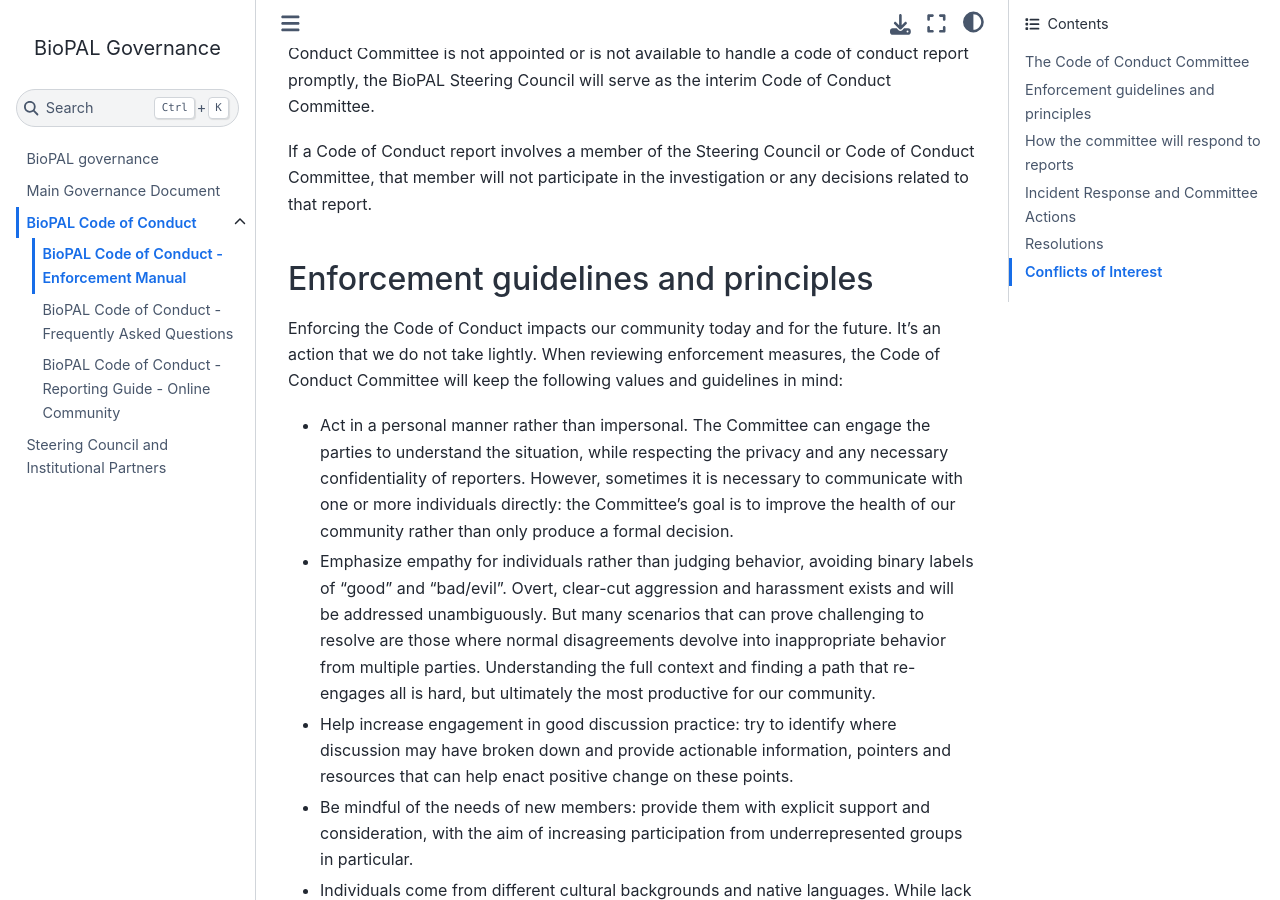
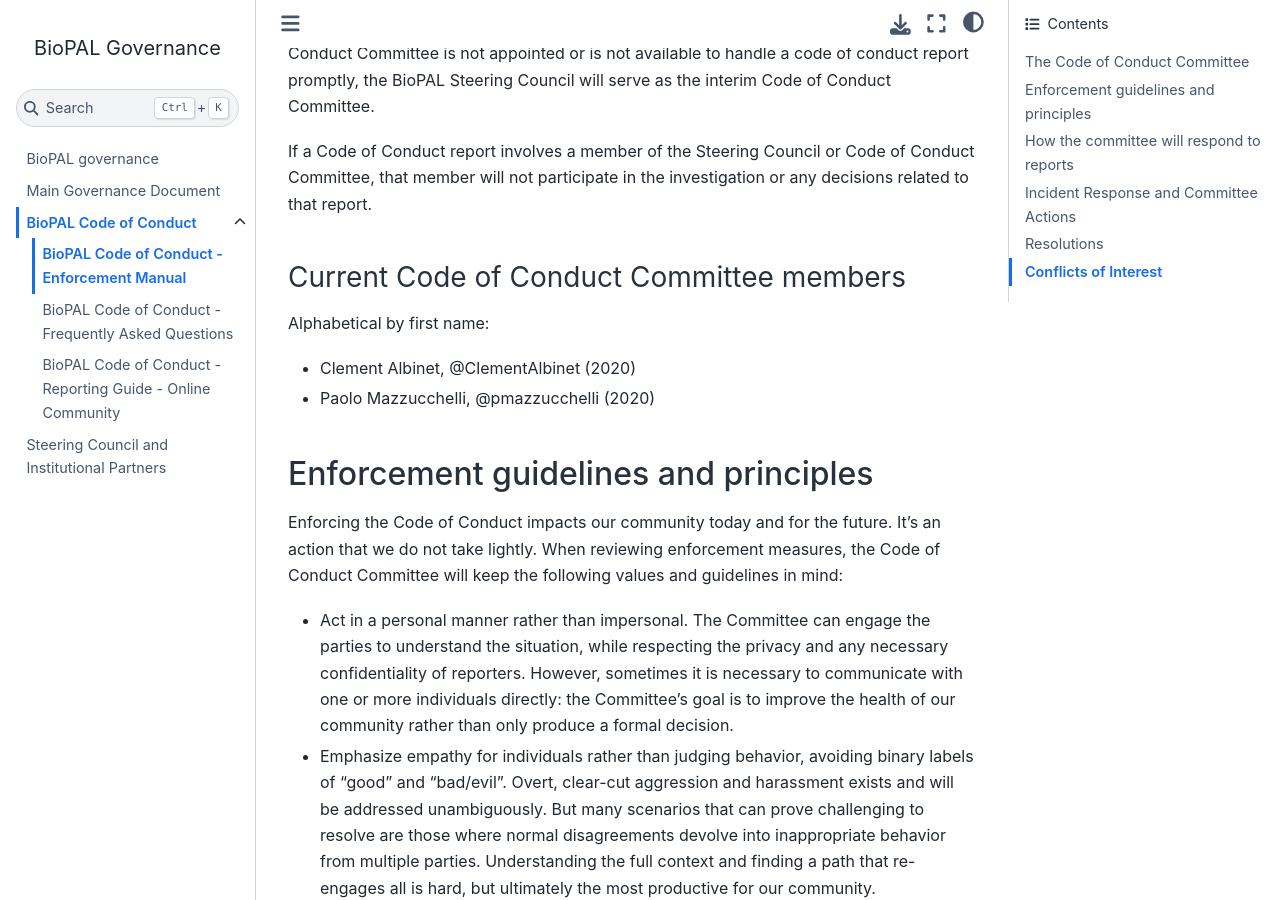
Before and after one commit to BioPAL/governance, a Jupyter Book: the page built from conduct/enforcement.md, in a window 1280 px wide and 900 px high, scrolled down 370 px. Built offline with Jupyter Book 1.0.4 settings and Sphinx 7.4.7 and the Sphinx Book theme 1.1.4, drawn with Linux system fonts in a browser that asks for light colours.

Commit message:
[ENH] add volunteer coc committee members

```diff
--- a/conduct/enforcement.md
+++ b/conduct/enforcement.md
@@ -3,6 +3,7 @@
 This is the enforcement manual followed by BioPAL's Code of Conduct Committee.
 It's used when we respond to an incident to make sure we are consistent and
 fair.
+
 
 ## The Code of Conduct Committee
 
@@ -16,6 +17,15 @@ will serve as the interim Code of Conduct Committee.
 If a Code of Conduct report involves a member of the Steering Council or Code of
 Conduct Committee, that member will not participate in the investigation or any
 decisions related to that report.
+
+
+### Current Code of Conduct Committee members
+
+Alphabetical by first name:
+
+- Clement Albinet, @ClementAlbinet (2020)
+- Paolo Mazzucchelli, @pmazzucchelli (2020)
+
 
 ## Enforcement guidelines and principles
 
@@ -81,6 +91,7 @@ satisfactory to all.  Upon completion, the mediator will provide a report
 on further steps.  The Committee will then evaluate these results (whether
 satisfactory resolution was achieved or not) and decide on any additional
 action deemed necessary.
+
 
 ## How the committee will respond to reports
 
```
